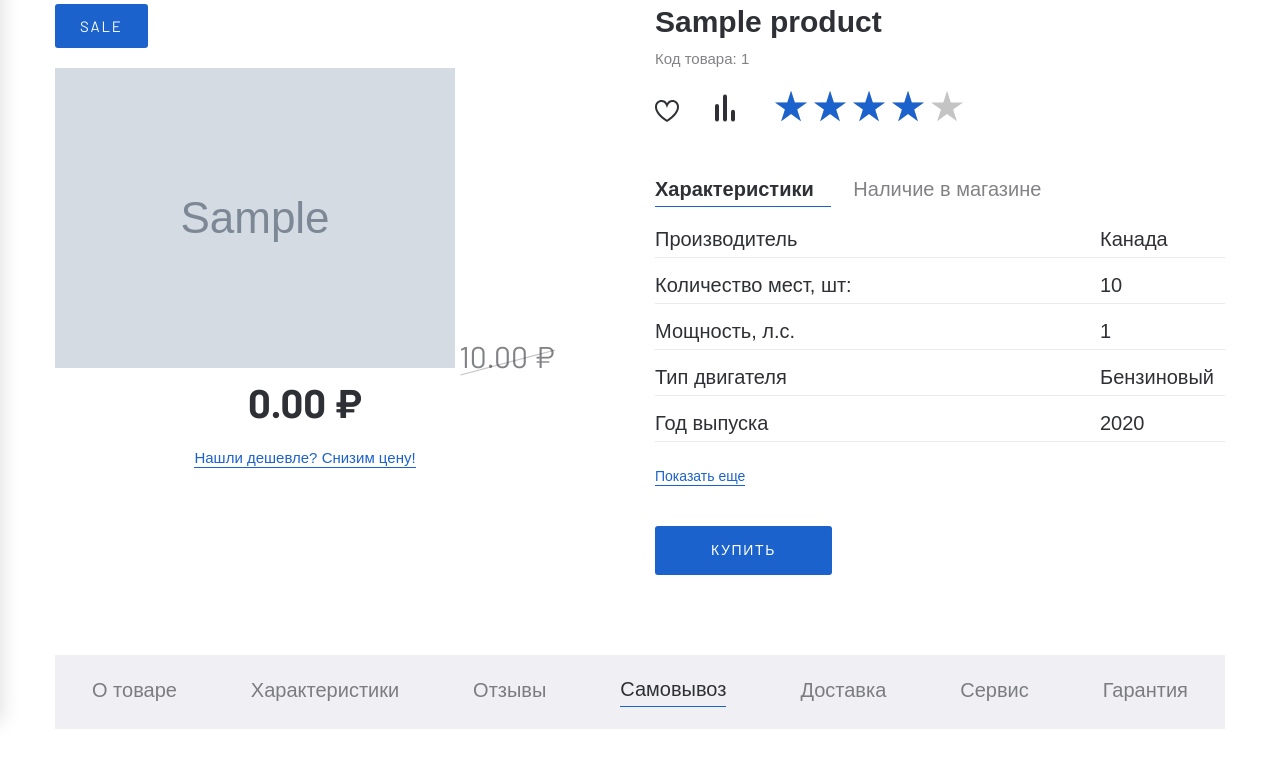
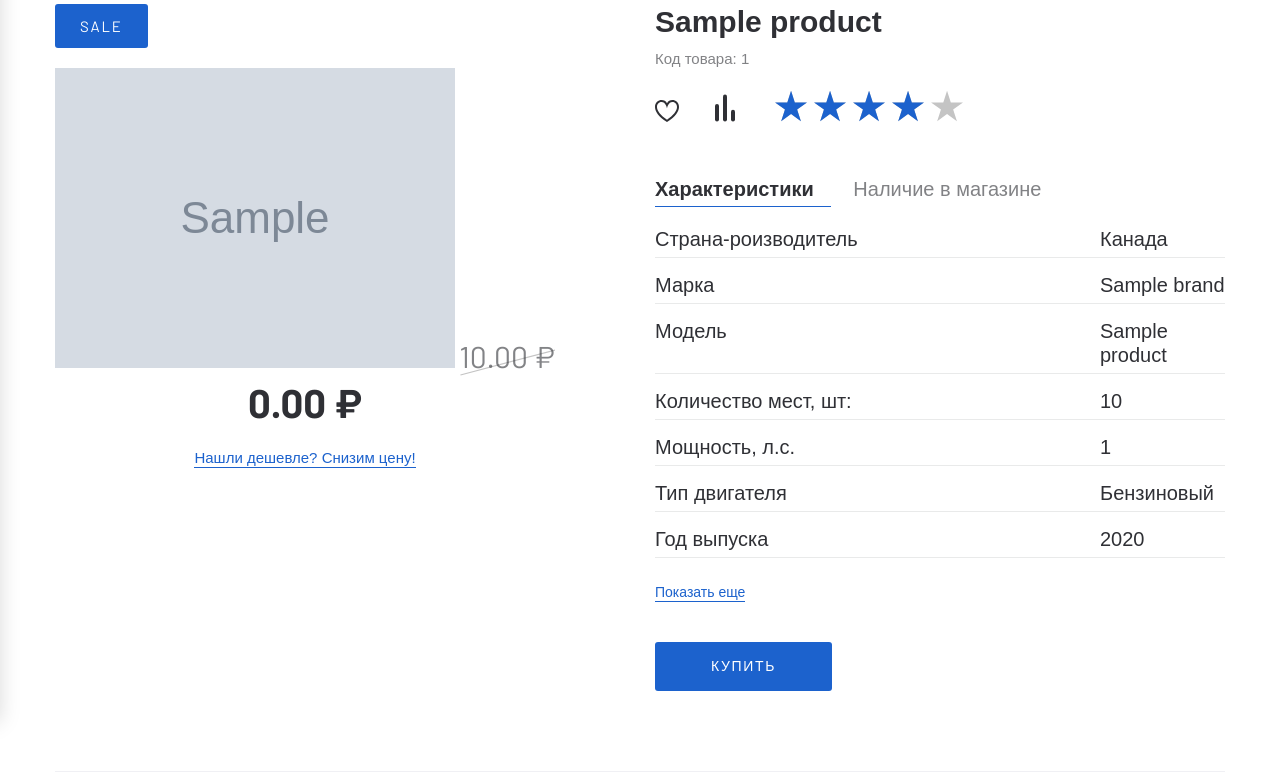
Before and after one commit to dmitrysvd/onlineshop, a Django app: template onlinestore/templates/onlinestore/product_detail.html in a window 1280 px wide. Shown: the part 315-1087 px from the top of the page. Run offline with Django 3.2, Linux system fonts and the light colour scheme; the template is opened without the code that fills it: values that come from a table or form of the project are taken from there, others are empty; tables that the repository leaves empty hold one stand-in row (values such as "Sample post"); grey boxes marked "Sample" are stand-in pictures.

Commit message:
Some changes

```diff
--- a/onlinestore/admin.py
+++ b/onlinestore/admin.py
@@ -1,5 +1,5 @@
 from django.contrib import admin
-from .models import Category, Product
+from .models import Category, Product, Brand
 
 
 @admin.register(Category)
@@ -17,3 +17,6 @@ class ProductAdmin(admin.ModelAdmin):
     search_fields = ('name',)
     prepopulated_fields = {'slug': ('name',)}
     ordering = ('price', 'discount_price', 'created', 'updated')
+
+
+admin.site.register(Brand)
--- a/onlinestore/templates/onlinestore/base.html
+++ b/onlinestore/templates/onlinestore/base.html
@@ -41,7 +41,7 @@
                         </li>
                     </ul>
                 </nav>
-                <a  class="logo" href="index.html">
+                <a  class="logo" href="{% url 'onlinestore:main' %}">
                     <img class="logo__img" src="{% static 'onlinestore/images/logo.svg' %}" alt="">
                 </a>
                 <div class="header__box">
--- a/onlinestore/templates/onlinestore/main.html
+++ b/onlinestore/templates/onlinestore/main.html
@@ -337,6 +337,7 @@
     </div>
 </div>
 
+{% comment %}
 <section class="products-popular page-section">
     <div class="container">
         <div class="products__inner">
@@ -684,5 +685,6 @@
         </div>
     </div>
 </section>
+{% endcomment %}
 
 {% endblock content %}
--- a/onlinestore/templates/onlinestore/product_detail.html
+++ b/onlinestore/templates/onlinestore/product_detail.html
@@ -70,8 +70,16 @@
                         <div id="product-1" class="tabs-content product-card__tab-content tabs-content--active">
                             <ul class="product-card__list">
                                 <li class="product-card__item">
-                                    <div class="product-card__item-left">Производитель</div>
+                                    <div class="product-card__item-left">Страна-роизводитель</div>
                                     <div class="product-card__item-right">{{ product.get_manufacturer_country_display }}</div>
+                                </li>
+                                <li class="product-card__item">
+                                    <div class="product-card__item-left">Марка</div>
+                                    <div class="product-card__item-right">{{ product.brand.name }}</div>
+                                </li>
+                                <li class="product-card__item">
+                                    <div class="product-card__item-left">Модель</div>
+                                    <div class="product-card__item-right">{{ product.model_name }}</div>
                                 </li>
                                 <li class="product-card__item">
                                     <div class="product-card__item-left">Количество мест, шт: </div>
--- a/onlinestore/urls.py
+++ b/onlinestore/urls.py
@@ -6,10 +6,10 @@ app_name = 'onlinestore'
 
 urlpatterns = [
     path('', views.main, name='main'),
-    path('products/<slug:category_slug>',
+    path('products/<slug:category_slug>/',
          views.product_list,
          name='product_list'),
-    path('product/<int:product_id>',
+    path('product/<int:product_id>/',
          views.product_detail,
          name='product_detail'),
 ]
```
